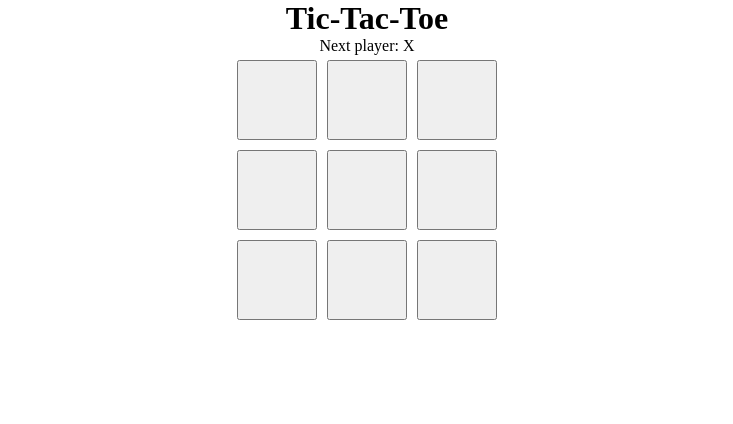
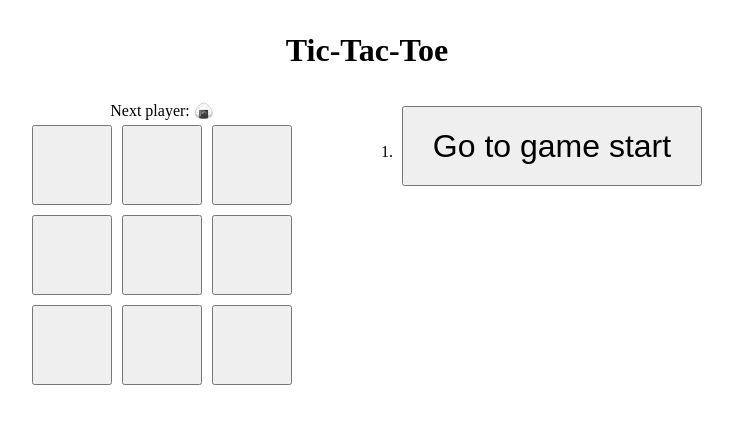
Before and after one commit to T4R0TARO/tictactoe-app, a React (Vite) app: page / in a window 1280 px wide. Shown: the top 424 px of the page, without its empty margins (273-1006 px from the left). Built offline with nearby package versions, Linux system fonts and the light colour scheme.

Commit message:
go to past turns feature

```diff
--- a/src/App.css
+++ b/src/App.css
@@ -3,6 +3,10 @@
   margin: 0 auto;
   padding: 0;
   text-align: center;
+}
+
+h1 {
+  margin-bottom: 2rem;
 }
 
 .board-row {
@@ -11,3 +15,15 @@
   justify-content: center;
   align-items: center;
 }
+
+.time-button {
+  width: 300px;
+}
+
+.game {
+  display: flex;
+  flex-direction: row;
+  justify-content: center;
+  /* align-items: center; */
+  gap: 100px;
+}
--- a/src/components/Board.jsx
+++ b/src/components/Board.jsx
@@ -2,40 +2,15 @@
 import Square from "./Square";
 import { useState } from "react";
 
-function Board() {
-  const [xIsNext, setXIsNext] = useState(true);
-  const [squares, setSquares] = useState(Array(9).fill(null));
-  console.log(squares);
-
+function Board({ xIsNext, squares, onPlay }) {
   function handleClick(i) {
-    // ! Bug: When button is clicked twice the X and O are toggled
-    // * Fix: When a button is clicked the X || O remains and is not changed until the game restarts
-
-    // ! Bug: When one player wins the other player is still able to make a turn
-    // * Fix: When one player wins the other player should NOT be able to make a turn
     if (squares[i] || calculateWinner(squares)) return;
 
-    // ? creates a copy of arr
-    /** why ???
-     *  state should be immutable so we should not change it directly
-     *  create a copy of state and update the values from the copy
-     *  then update state with a setter f() `setSquares`
-     */
     const nextSquares = squares.slice();
 
-    // TODO: Refactor Code
-    // if (xIsNext) {
-    //   nextSquares[i] = "👾";
-    // } else {
-    //   nextSquares[i] = "🐙";
-    // }
+    xIsNext ? (nextSquares[i] = "🍙") : (nextSquares[i] = "🍘");
 
-    xIsNext ? (nextSquares[i] = "👾") : (nextSquares[i] = "🐙");
-
-    // update values of state
-    setSquares(nextSquares);
-    // update state xIsNext
-    setXIsNext(!xIsNext);
+    onPlay(nextSquares);
   }
 
   // How can we calculate the winnner?
@@ -95,7 +70,7 @@
   if (winner) {
     status = "Winner: " + winner;
   } else {
-    status = "Next player: " + (xIsNext ? "X" : "O");
+    status = "Next player: " + (xIsNext ? "🍙" : "🍘");
   }
 
   return (
@@ -120,14 +95,52 @@
   );
 }
 
+/**
+ * move state to from <Board/> to <Game />
+ */
 export default function Game() {
+  const [xIsNext, setXIsNext] = useState(true);
+  const [history, setHistory] = useState([Array(9).fill(null)]);
+  const [currentMove, setCurrentMove] = useState(0);
+  const currentSquares = history[currentMove];
+
+  function handlePlay(nextSquares) {
+    const nextHistory = [...history.slice(0, currentMove + 1), nextSquares];
+    setHistory(nextHistory);
+    setCurrentMove(nextHistory.length - 1);
+    setXIsNext(!xIsNext);
+  }
+
+  function jumpTo(nextMove) {
+    // TODO:
+    setCurrentMove(nextMove);
+    setXIsNext(nextMove % 2 === 0);
+  }
+
+  // display move history buttons
+  const moves = history.map((squares, move) => {
+    let description;
+    if (move > 0) {
+      description = "Go to move #" + move;
+    } else {
+      description = "Go to game start";
+    }
+    return (
+      <li key={move}>
+        <button className="time-button" onClick={() => jumpTo(move)}>
+          {description}
+        </button>
+      </li>
+    );
+  });
+
   return (
     <div className="game">
       <div className="game-board">
-        <Board />
+        <Board xIsNext={xIsNext} squares={currentSquares} onPlay={handlePlay} />
       </div>
       <div className="game-info">
-        <ol>{/* TODO */}</ol>
+        <ol>{moves}</ol>
       </div>
     </div>
   );
--- a/src/index.css
+++ b/src/index.css
@@ -21,9 +21,10 @@
 }
 
 body {
-  /* margin: 0; */
-  /* display: flex;
+  /* margin: 0;
+  display: flex;
   place-items: center; */
+  padding: 2rem;
   min-width: 320px;
   min-height: 100vh;
 }
@@ -36,4 +37,5 @@
   display: flex;
   justify-content: center;
   align-items: center;
+  cursor: pointer;
 }
```
